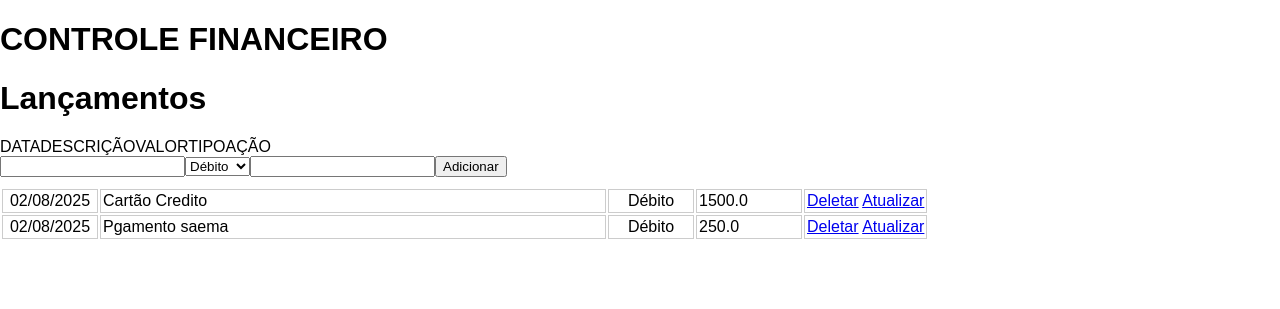
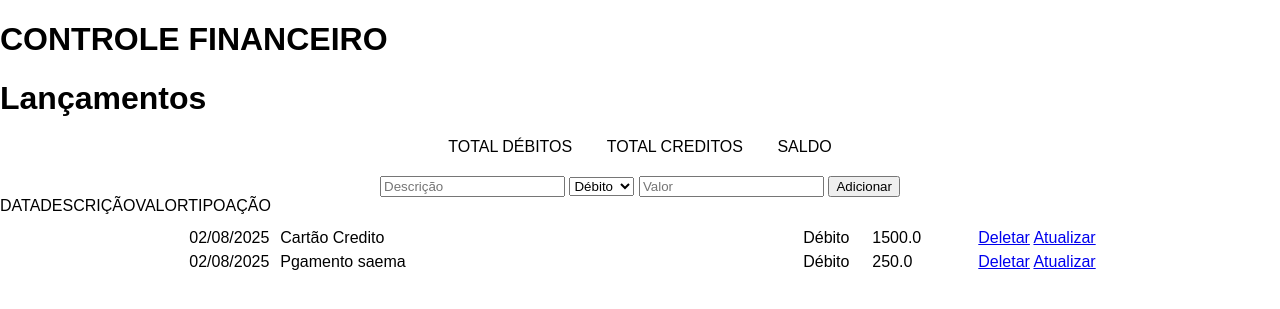
Before and after one commit to LeoCosta17/ControleFinanceiro---WebApp, a Flask app: page / in a window 1280 px wide. Shown: the top 309 px of the page. Run offline with Flask 3, Linux system fonts and the light colour scheme.

Commit message:
Ajustes layout

```diff
--- a/static/style.css
+++ b/static/style.css
@@ -4,13 +4,30 @@ body {
   padding: 0;
 }
 
+table {
+  margin: auto;
+}
 table td, table tr {
   padding: 2px;
-  border: 1px solid #ccc;
+}
+table tr {
+  border: gray solid 1px;
 }
 
 .btn {
   cursor: pointer;
+}
+
+.menu_estatisticas {
+  text-align: center;
+  padding-bottom: 20px;
+}
+.menu_estatisticas label {
+  padding: 15px;
+}
+
+.form_add {
+  text-align: center;
 }
 
 #campo_data {
--- a/static/style.scss
+++ b/static/style.scss
@@ -1,3 +1,6 @@
+$cor_debito: #f99494;
+$cor_credito: #94f9ac;
+
 body{
     font-family: Arial, Helvetica, sans-serif;
     margin: 0;
@@ -5,14 +8,31 @@ body{
 }
 
 table{
+    margin: auto;
     td, tr{
         padding: 2px;
-        border: 1px solid #ccc;
+    }
+    tr{
+        border: gray solid 1px;
     }
 }
 
 .btn{
     cursor: pointer;
+}
+
+.menu_estatisticas{
+    text-align: center;
+    padding-bottom: 20px;
+
+    label{
+        padding: 15px;
+    }
+}
+
+
+.form_add{
+    text-align: center;
 }
 
 #campo_data{
--- a/templates/index.html
+++ b/templates/index.html
@@ -8,6 +8,23 @@
 
 <div class="content">
     <h1>Lançamentos</h1>
+
+    <div class="menu_estatisticas">
+        <label>TOTAL DÉBITOS</label>
+        <label>TOTAL CREDITOS</label>
+        <label>SALDO</label>
+    </div>
+
+    <form action="/", method="POST" class="form_add">
+        <input type="text" name="descricao" id="descricao" placeholder="Descrição">
+        <select name="tipo">
+            <option value="Débito">Débito</option>
+            <option value="Crédito">Crédito</option>
+        </select>
+        <input type="text" name="valor" id="valor" placeholder="Valor">
+        <input type="submit" value="Adicionar" id="btn_Add">
+    </form>
+
     <table>
         <tr>DATA</tr>
         <tr>DESCRIÇÃO</tr>
@@ -15,17 +32,7 @@
         <tr>TIPO</tr>
         <tr>AÇÃO</tr>
         <br>
-        <form action="/", method="POST">
-            <input type="text" name="descricao" id="descricao">
-            <select name="tipo">
-                <option value="Débito">Débito</option>
-                <option value="Crédito">Crédito</option>
-            </select>
-            <input type="text" name="valor" id="valor">
-            <input type="submit" value="Adicionar" id="btn_Add">
-        </form>
         {% for lancamento in lancamentos%}
-
         <tr>
             <td id="campo_data">{{lancamento.data_lancamento.strftime("%d/%m/%Y")}}</td>
             <td id="campo_descricao">{{lancamento.descricao}}</td>
```
Also changed, not shown: instance/financeiro.db, 1 other file.
